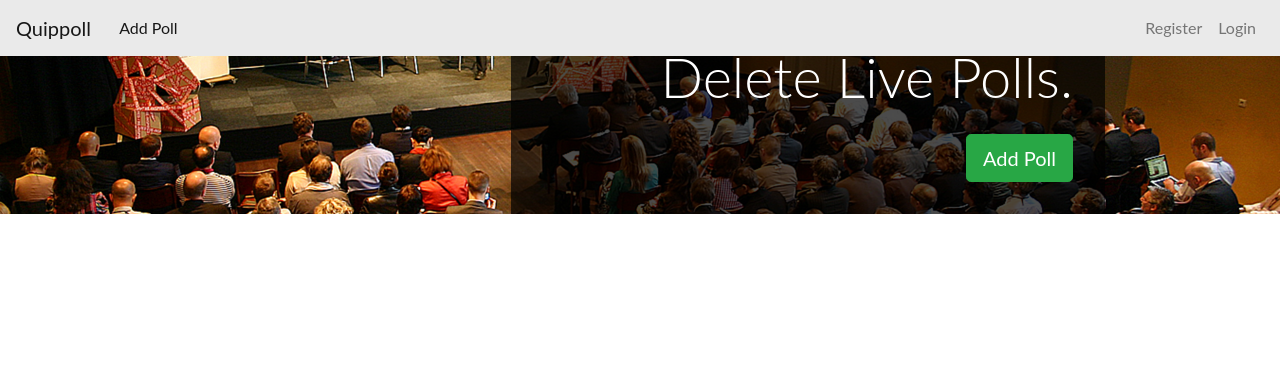
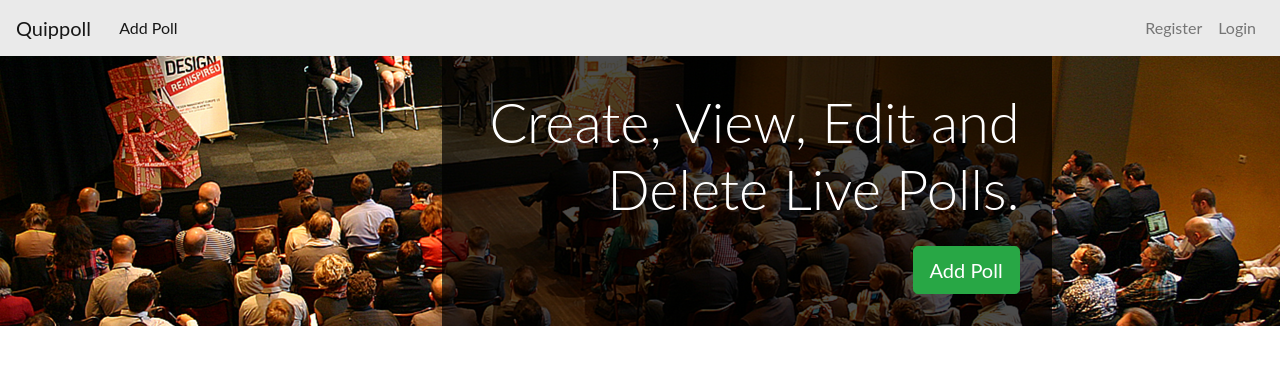
Before and after one commit to ktikeda/quippoll, a Flask app: page / in a window 1280 px wide. Shown: the top 365 px of the page. Run offline with Flask 2, Linux system fonts and the light colour scheme; some libraries are stand-ins or nearby versions.

Commit message:
Added viewport

```diff
--- a/static/css/style.css
+++ b/static/css/style.css
@@ -35,7 +35,6 @@ body {
   width: -webkit-fill-available;  /* Mozilla-based browsers will ignore this. */
   width: fill-available;
   margin: 0;
-  padding: 0 10rem;
   background-repeat: no-repeat;
   background-size: cover;
   background-position: center;
@@ -46,7 +45,6 @@ body {
   color: #FFF;
   display: table;
   padding: 2rem;
-  margin-top: -7rem;
   backdrop-filter: -webkit-backdrop-filter: blur(10px);
 }
 
--- a/templates/base.html
+++ b/templates/base.html
@@ -3,6 +3,7 @@
 <head>
     <title>{% block title %}TITLE{% endblock %}</title>
 
+    <meta name="viewport" content="width=device-width, initial-scale=1">
     <script src="https://code.jquery.com/jquery-3.3.1.slim.min.js" integrity="sha384-q8i/X+965DzO0rT7abK41JStQIAqVgRVzpbzo5smXKp4YfRvH+8abtTE1Pi6jizo" crossorigin="anonymous"></script>
     <script src="https://cdnjs.cloudflare.com/ajax/libs/popper.js/1.14.0/umd/popper.min.js" integrity="sha384-cs/chFZiN24E4KMATLdqdvsezGxaGsi4hLGOzlXwp5UZB1LY//20VyM2taTB4QvJ" crossorigin="anonymous"></script>
     <script src="https://stackpath.bootstrapcdn.com/bootstrap/4.1.0/js/bootstrap.min.js" integrity="sha384-uefMccjFJAIv6A+rW+L4AHf99KvxDjWSu1z9VI8SKNVmz4sk7buKt/6v9KI65qnm" crossorigin="anonymous"></script>
--- a/templates/index.html
+++ b/templates/index.html
@@ -4,10 +4,11 @@
 
 {% block content %}
 <div class='row' id="banner">
-    <div class="col-12 d-flex justify-content-end">
+  <div class="col-lg-4"></div>
+  <div class="col-lg-6 col-xs-12 d-flex justify-content-end">
     <div id="banner-text" class="align-self-center">
       <div class="display-4 text-right" id="tagline">
-          Create, View, Edit and<br>Delete Live Polls.
+        Create, View, Edit and Delete Live Polls.
       </div>
       <br>
       <div class="d-flex justify-content-end">
@@ -15,6 +16,7 @@
       </div>
     </div>
   </div>
+  <div class="col-lg-2"></div>
 
 </div>
 
```
Lines whose indentation alone changed are shown as unchanged.
